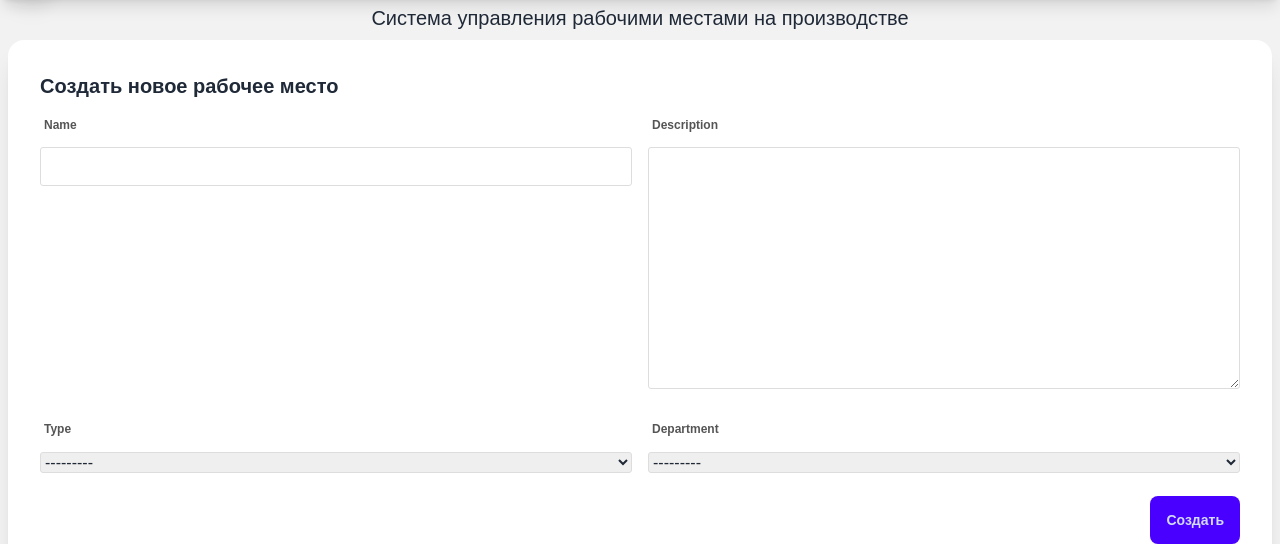
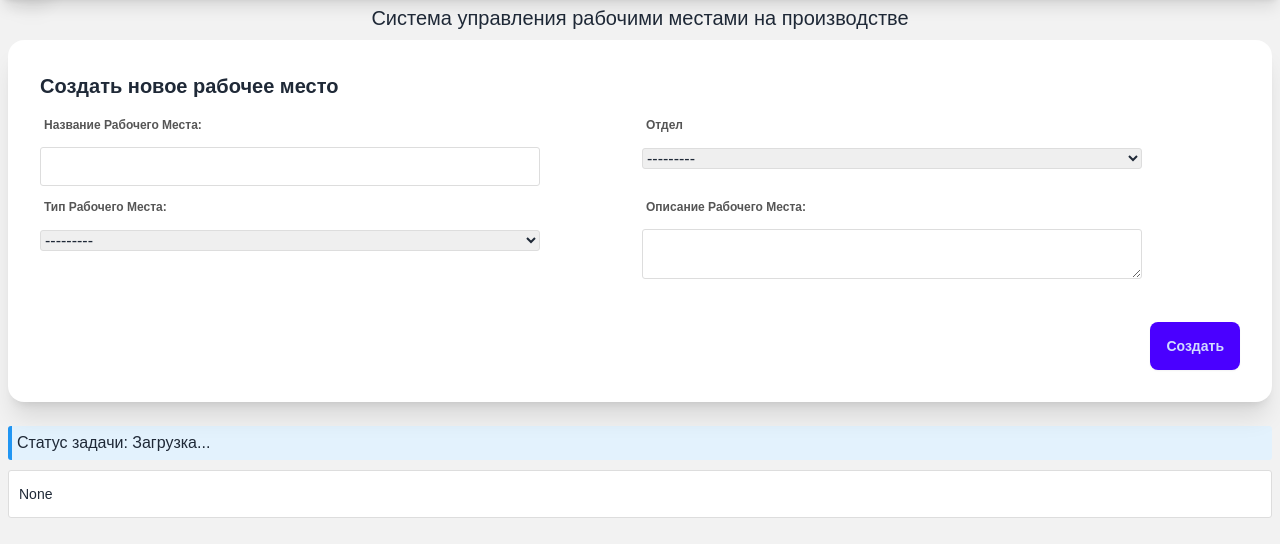
Before and after one commit to fletch4503/macroemc_wmp, a Django app: page / in a window 1280 px wide. Shown: the part 64-608 px from the top of the page. Run offline with Django 5.2, Linux system fonts and the light colour scheme; data that the repository does not hold is empty; parts of the project's set-up code (start-up, migrations or seed data) failed here and were passed over; some libraries are stand-ins or nearby versions.

Commit message:
Delete update/delete for Department and Stuff

```diff
--- a/static_src/css/styles.css
+++ b/static_src/css/styles.css
@@ -285,6 +285,11 @@ table tr:hover {
     background: linear-gradient(to right, #16a34a, #14532d); /* green-600 → green-700 */
 }
 
+.dpt-hover:hover {
+    color: #ffffaa !important;
+    background: linear-gradient(to right, #16a34a, #14532d); /* green-600 → green-700 */
+}
+
 .btn-staff {
     color: #000000 !important;
     background: linear-gradient(to right, #a855f7, #9333ea);
--- a/templates/workplaces/partials/staff_row.html
+++ b/templates/workplaces/partials/staff_row.html
@@ -4,8 +4,4 @@
     <td>{{ staff.department }}</td>
     <td>{{ staff.email }}</td>
     <td>{{ staff.phone }}</td>
-    <td>
-        <button class="btn btn-sm btn-warning" onclick="editStaff({{ staff.pk }})">Update</button>
-        <button class="btn btn-sm btn-error" hx-delete="{% url 'workplaces:staff_delete' staff.pk %}" hx-confirm="Are you sure?" hx-target="#staff-{{ staff.pk }}" hx-swap="outerHTML">Delete</button>
-    </td>
 </tr>
--- a/templates/workplaces/partials/workplace_form.html
+++ b/templates/workplaces/partials/workplace_form.html
@@ -9,22 +9,22 @@
         <h3 class="card-title">Создать новое рабочее место</h3>
         <form hx-post="{% url 'workplaces:list' %}" hx-target="#workplaces-table tbody" hx-swap="beforeend" class="form-control">
             {% csrf_token %}
-            <div class="grid grid-cols-1 md:grid-cols-2 gap-4">
+            <div class="form-group grid grid-cols-1 md:grid-cols-2 gap-1">
                 <div>
-                    <label class="label">Name</label>
+                    <label class="label">Название Рабочего Места:</label>
                     {{ form.name }}
                 </div>
                 <div>
-                    <label class="label">Description</label>
-                    {{ form.description }}
+                    <label class="label">Отдел</label>
+                    {{ form.department }}
                 </div>
                 <div>
-                    <label class="label">Type</label>
+                    <label class="label">Тип Рабочего Места:</label>
                     {{ form.type }}
                 </div>
                 <div>
-                    <label class="label">Department</label>
-                    {{ form.department }}
+                    <label class="label">Описание Рабочего Места:</label>
+                    {{ form.description }}
                 </div>
                 <div id="ip-field" class="hidden">
                     <label class="label">IP</label>
--- a/workplaces/forms.py
+++ b/workplaces/forms.py
@@ -5,7 +5,30 @@ from .models import Workplaces, Department, Staff
 class WorkplacesForm(forms.ModelForm):
     class Meta:
         model = Workplaces
-        fields = ["name", "description", "type", "department", "ip", "mac"]
+        fields = '__all__'
+        widgets = {
+            "name": forms.TextInput(
+                attrs={"class": "form-control-wide","style": "width: 500px;"}
+            ),
+            "description": forms.Textarea(
+                attrs={"class": "form-control-wide",
+                    "rows": "2",
+                    "cols": "30",
+                    "style": "width: 500px;",
+                }
+            ),
+            "type": forms.Select(attrs={"class": "form-control-wide", "style": "width: 500px;"}),
+            "department": forms.Select(attrs={"class": "form-control-wide", "style": "width: 500px;"}),
+            "ip": forms.TextInput(attrs={"class": "form-control-wide", "style": "width: 500px;",
+                                         'placeholder': '192.168.001.001',
+                                         # "maxlength": 15,  # IPv4 max length
+                                        'pattern': r'^(\d{1,3}\.){3}\d{1,3}$',  # простая проверка паттерна (не строгая)
+                                        }),
+            "mac": forms.TextInput(attrs={"class": "form-control-wide", "style": "width: 500px;",
+                                          "placeholder": "AA:BB:CC:DD:EE:FF",
+                                        "maxlength": 17,
+                                        "pattern": r"^([0-9A-Fa-f]{2}[:\-]){5}([0-9A-Fa-f]{2})$"}),
+        }
 
 
 class DepartmentForm(forms.ModelForm):
--- a/workplaces/models.py
+++ b/workplaces/models.py
@@ -31,15 +31,18 @@ class Workplaces(models.Model):
         ("nopcplace", "Место без компьютера"),
         ("pcplace", "Место с компьютером"),
     ]
-    name = models.CharField(max_length=100)
-    description = models.TextField()
-    type = models.CharField(max_length=50, choices=TYPE_CHOICES)
-    department = models.ForeignKey(Department, on_delete=models.CASCADE)
+    name = models.CharField(max_length=100, verbose_name="Название Рабочего Места:")
+    description = models.TextField(verbose_name="Описание Рабочего Места:")
+    type = models.CharField(max_length=50, choices=TYPE_CHOICES, verbose_name="Тип Рабочего Места:")
+    department = models.ForeignKey(Department, on_delete=models.CASCADE, verbose_name="Тип Рабочего Места:")
+    # ip = models.GenericIPAddressField(protocol='both', unpack_ipv4=False,
+    #                                   blank=True, null=True, verbose_name="IP адрес", default='127.0.0.1')
     ip = models.CharField(max_length=15, blank=True)
     mac = models.CharField(max_length=17, blank=True)
+
 
     def __str__(self):
         return self.name
 
     class Meta:
-        ordering = ["name"]
+        ordering = ["-id"]
--- a/workplaces/urls.py
+++ b/workplaces/urls.py
@@ -9,25 +9,5 @@ urlpatterns = [
     path("<int:pk>/delete/", views.WorkplaceDeleteHTMXView.as_view(), name="delete"),
     path("task-status/", views.task_status, name="task_status"),
     path("department/", views.DepartmentListView.as_view(), name="department_list"),
-    path(
-        "department/<int:pk>/update/",
-        views.DepartmentUpdateHTMXView.as_view(),
-        name="department_update",
-    ),
-    path(
-        "department/<int:pk>/delete/",
-        views.DepartmentDeleteHTMXView.as_view(),
-        name="department_delete",
-    ),
     path("staff/", views.StaffListView.as_view(), name="staff_list"),
-    path(
-        "staff/<int:pk>/update/",
-        views.StaffUpdateHTMXView.as_view(),
-        name="staff_update",
-    ),
-    path(
-        "staff/<int:pk>/delete/",
-        views.StaffDeleteHTMXView.as_view(),
-        name="staff_delete",
-    ),
 ]
--- a/workplaces/views.py
+++ b/workplaces/views.py
@@ -109,33 +109,6 @@ class DepartmentListView(FormMixin, ListView):
             return JsonResponse({"html": html}, status=400)
 
 
-class DepartmentUpdateHTMXView(UpdateView):
-    model = Department
-    form_class = DepartmentForm
-    template_name = "workplaces/partials/department_form.html"
-
-    def form_valid(self, form):
-        form.save()
-        context = {"department": self.object}
-        html = render_to_string("workplaces/partials/department_row.html", context)
-        return JsonResponse({"html": html})
-
-    def form_invalid(self, form):
-        html = render_to_string(
-            self.template_name, {"form": form, "department": self.object}
-        )
-        return JsonResponse({"html": html}, status=400)
-
-
-class DepartmentDeleteHTMXView(DeleteView):
-    model = Department
-
-    def delete(self, request, *args, **kwargs):
-        self.object = self.get_object()
-        self.object.delete()
-        return JsonResponse({"deleted": True})
-
-
 class StaffListView(FormMixin, ListView):
     model = Staff
     template_name = "workplaces/staff_list.html"
@@ -172,33 +145,6 @@ class StaffListView(FormMixin, ListView):
             return JsonResponse({"html": html}, status=400)
 
 
-class StaffUpdateHTMXView(UpdateView):
-    model = Staff
-    form_class = StaffForm
-    template_name = "workplaces/partials/staff_form.html"
-
-    def form_valid(self, form):
-        form.save()
-        context = {"staff": self.object}
-        html = render_to_string("workplaces/partials/staff_row.html", context)
-        return JsonResponse({"html": html})
-
-    def form_invalid(self, form):
-        html = render_to_string(
-            self.template_name, {"form": form, "staff": self.object}
-        )
-        return JsonResponse({"html": html}, status=400)
-
-
-class StaffDeleteHTMXView(DeleteView):
-    model = Staff
-
-    def delete(self, request, *args, **kwargs):
-        self.object = self.get_object()
-        self.object.delete()
-        return JsonResponse({"deleted": True})
-
-
 def task_status(request):
     task_id = request.session.get("task_id")
     url = reverse("workplaces:task_status")
```
Also changed, not shown: templates/workplaces/department_list.html (+3 -27 lines), templates/workplaces/partials/department_form.html (deleted, +0 -27 lines), templates/workplaces/partials/department_row.html (+0 -10 lines), templates/workplaces/partials/staff_form.html (deleted, +0 -39 lines), templates/workplaces/staff_list.html (+13 -39 lines), workplaces/migrations/0003_alter_department_options_alter_staff_options_and_more.py (added).
